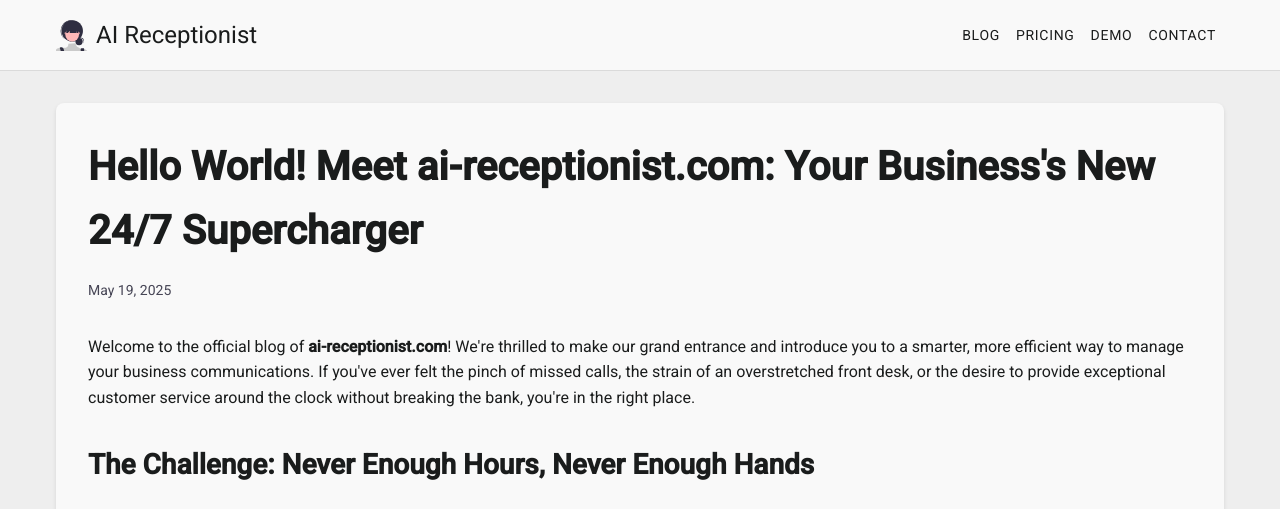
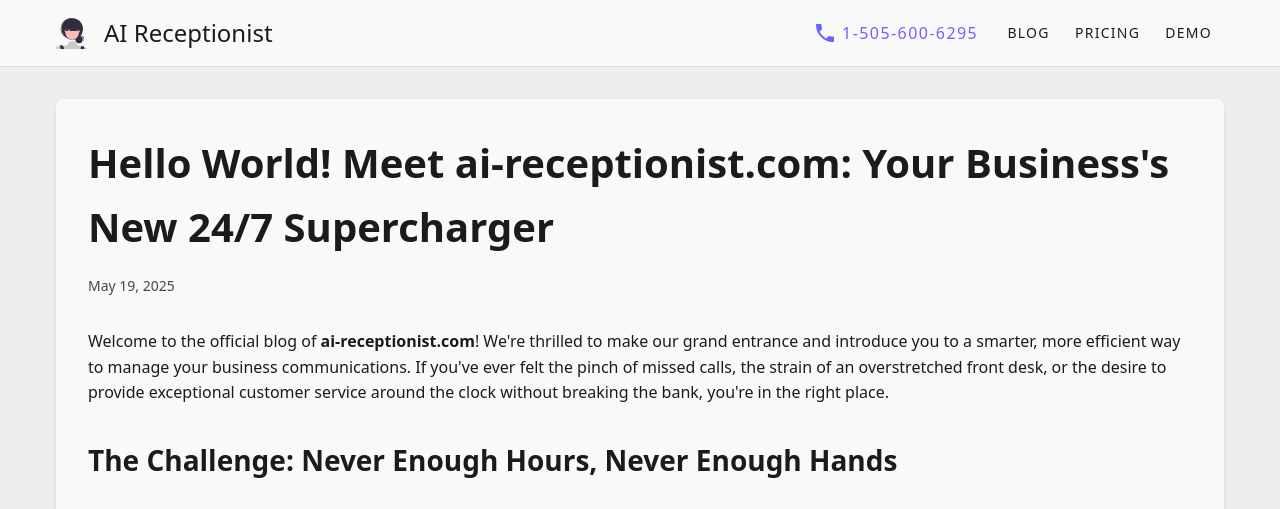
Before and after one commit to 0x44dd22/ai-receptionist-blog, a plain HTML site: page blogs/hello-world-meet-ai-receptionist.html in a window 1280 px wide. Shown: the top 509 px of the page. Drawn offline with Linux system fonts and the light colour scheme.

Commit message:
Add phone link to navigation in blog and index pages for improved accessibility

```diff
--- a/blogs/hello-world-meet-ai-receptionist.html
+++ b/blogs/hello-world-meet-ai-receptionist.html
@@ -52,10 +52,15 @@
                 <span></span>
             </label>
             <nav class="nav-links">
+                <a href="tel:1-505-600-6295" class="phone-link">
+                    <svg class="phone-icon" xmlns="http://www.w3.org/2000/svg" viewBox="0 0 24 24" width="24" height="24">
+                        <path fill="currentColor" d="M6.62 10.79c1.44 2.83 3.76 5.15 6.59 6.59l2.2-2.2c.27-.27.67-.36 1.02-.24 1.12.37 2.33.57 3.57.57.55 0 1 .45 1 1V20c0 .55-.45 1-1 1-9.39 0-17-7.61-17-17 0-.55.45-1 1-1h3.5c.55 0 1 .45 1 1 0 1.25.2 2.45.57 3.57.11.35.03.74-.25 1.02l-2.2 2.2z"/>
+                    </svg>
+                    <span>1-505-600-6295</span>
+                </a>
                 <a href="/">BLOG</a>
-                <a href="https://ai-receptionist.com/pricing">Pricing</a>
-                <a href="https://ai-receptionist.com/demo">Demo</a>
-                <a href="https://ai-receptionist.com/contact">Contact</a>
+                <a href="https://ai-receptionist.com/pricing">PRICING</a>
+                <a href="https://ai-receptionist.com/demo">DEMO</a>
             </nav>
         </div>
     </header>
--- a/styles.css
+++ b/styles.css
@@ -33,7 +33,7 @@
 }
 
 body {
-  font-family: Roboto, system-ui, -apple-system, BlinkMacSystemFont, 'Segoe UI', sans-serif;
+  font-family: system-ui, -apple-system, BlinkMacSystemFont, 'Segoe UI', sans-serif;
   background-color: var(--background);
   color: var(--on-surface);
   line-height: 1.6;
@@ -56,7 +56,7 @@
 .header-content {
   max-width: 1200px;
   margin: 0 auto;
-  padding: 1rem;
+  padding: 0.85rem 1rem;
   display: flex;
   justify-content: space-between;
   align-items: center;
@@ -67,7 +67,7 @@
   align-items: center;
   text-decoration: none;
   color: var(--on-surface);
-  gap: 0.5rem;
+  gap: 1rem;
 }
 
 .logo-container img {
@@ -87,19 +87,65 @@
 }
 
 .nav-links a {
-  color: var(--on-surface);
+  color: inherit;
   text-decoration: none;
-  font-weight: 400;
-  padding: 0.5rem;
+  font-weight: 410;
+  padding: 0 12px;
+  min-width: 64px;
+  height: 36px;
   border-radius: 4px;
-  transition: background-color 0.2s;
+  font-size: 0.875rem;
+  letter-spacing: 0.0892857143em;
+  text-indent: 0.0892857143em;
   text-transform: uppercase;
-  font-size: 0.875rem;
-  letter-spacing: 0.05em;
+  display: inline-grid;
+  grid-template-areas: "prepend content append";
+  grid-template-columns: max-content auto max-content;
+  align-items: center;
+  justify-content: center;
+  line-height: normal;
+  position: relative;
+  transition-property: box-shadow, transform, opacity, background;
+  transition-duration: 0.28s;
+  transition-timing-function: cubic-bezier(0.4, 0, 0.2, 1);
+  user-select: none;
+  vertical-align: middle;
+  /* margin: 0 0.25rem; */
+  background: transparent;
+  outline: none;
+  flex-shrink: 0;
+  max-width: 100%;
 }
 
 .nav-links a:hover {
-  background-color: var(--surface-variant);
+  background-color: rgba(100, 100, 100, 0.1);
+}
+
+.nav-links .phone-link {
+  display: inline-grid;
+  grid-template-areas: "prepend content append";
+  grid-template-columns: max-content auto max-content;
+  color: var(--primary) !important;
+  font-size: 1.0rem;
+  font-weight: 500;
+  padding: 0 16px;
+  min-width: 64px;
+  height: 36px;
+}
+
+.nav-links .phone-link svg {
+  grid-area: prepend;
+}
+
+.nav-links .phone-link span {
+  grid-area: content;
+  margin-left: 0.2rem;
+}
+
+.phone-icon {
+  margin-right: 0rem;
+  width: 24px;
+  height: 24px;
 }
 
 /* Main content */
```
Also changed, not shown: blogs/why-ai-receptionists-beat-traditional-phone-systems-every-time.html (+8 -3 lines), index.html (+6 -1 lines).
